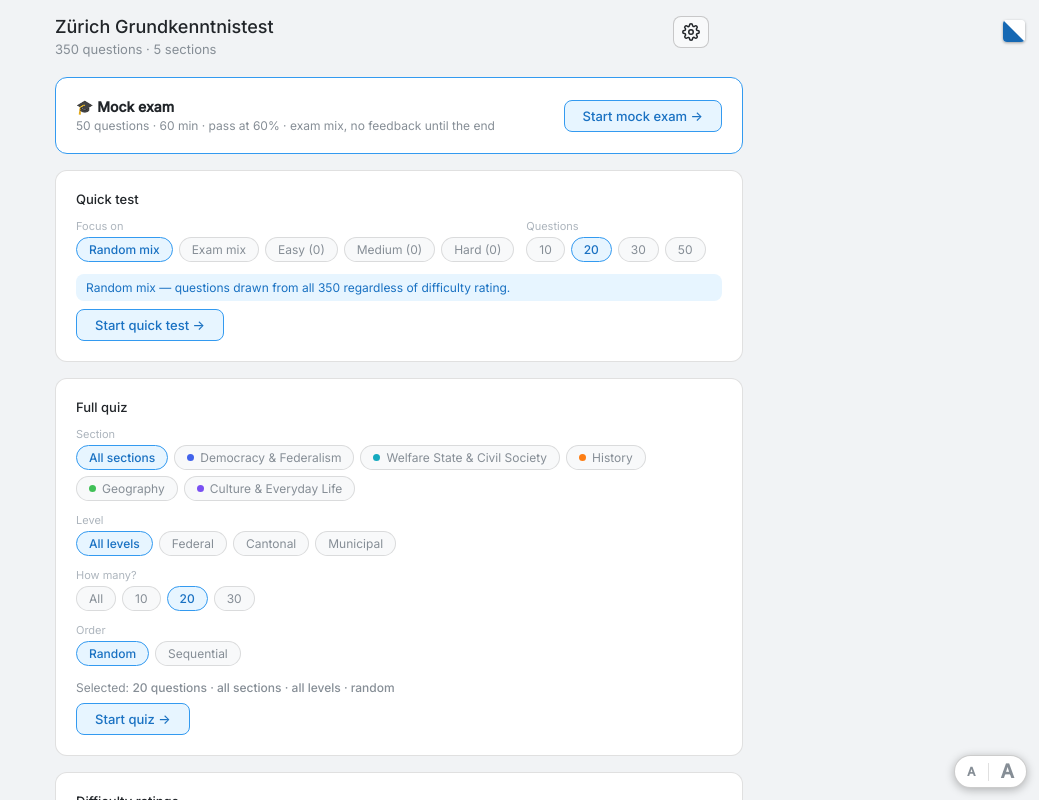
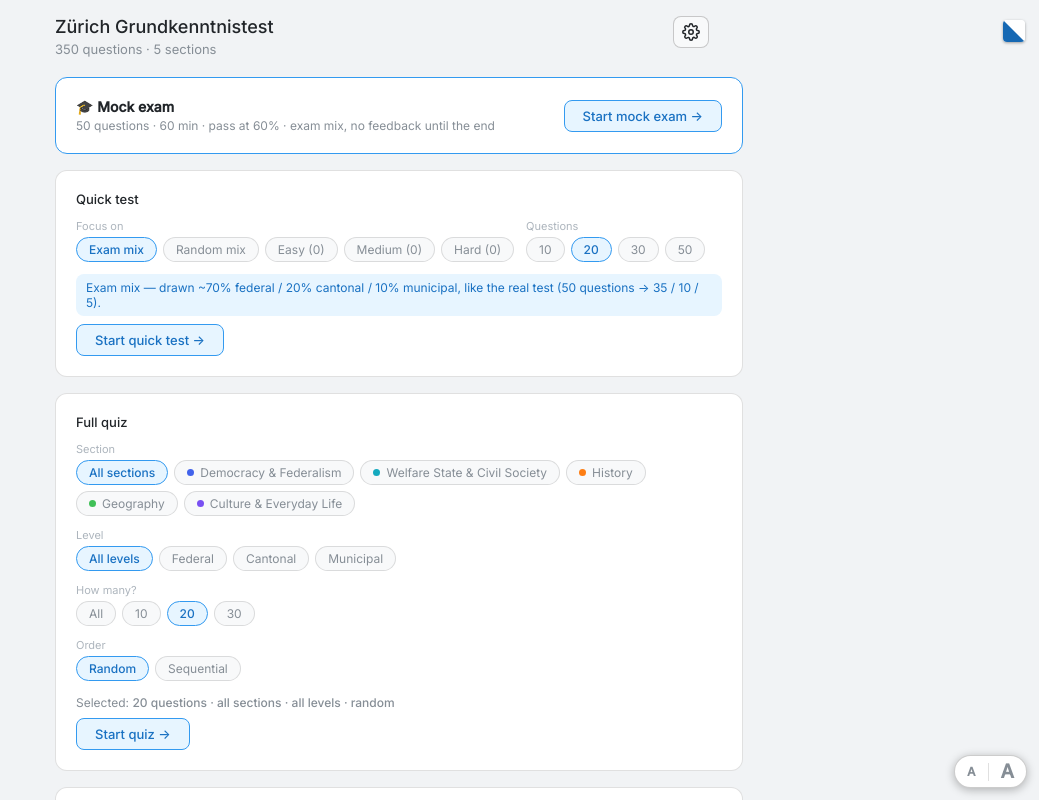
Before and after one commit to THRD-GH/KantonZurich-Grundkenntnistest, a React (Vite) app: page / in a window 1280 px wide. Shown: the top 800 px of the page, without its empty margins (241-1280 px from the left). Built offline with nearby package versions, Linux system fonts and the light colour scheme.

Commit message:
Flag opens Help; default Quick test to Exam mix; document audio read-aloud in Help+README

```diff
--- a/src/App.jsx
+++ b/src/App.jsx
@@ -217,14 +217,15 @@ const sayText = (q, order = [0, 1, 2, 3]) => q.de + ". " + order.map(oi => q.opt
 const asset = (p) => (typeof p === "string" && p.startsWith("/")) ? import.meta.env.BASE_URL + p.slice(1) : p;
 // Small decorative Canton-Zürich flag pinned to the top-right corner of every page.
 // Diagonal (per bend): white upper-right, blue lower-left — matching the canton arms.
-function ZurichFlag() {
-  return (
-    <div aria-hidden="true" title="Kanton Zürich" style={{ position:"fixed", top:20, right:14, width:22, height:22, zIndex:50, pointerEvents:"none", borderRadius:4, overflow:"hidden", boxShadow:"0 1px 3px rgba(0,0,0,0.35)" }}>
+function ZurichFlag({ onClick }) {
+  return (
+    <button type="button" onClick={onClick} aria-label="Help & about" title="Kanton Zürich — Help & about"
+      style={{ position:"fixed", top:20, right:14, width:22, height:22, zIndex:50, padding:0, border:"none", background:"none", cursor:"pointer", borderRadius:4, overflow:"hidden", boxShadow:"0 1px 3px rgba(0,0,0,0.35)" }}>
       <svg viewBox="0 0 32 32" width="22" height="22" style={{ display:"block" }}>
         <rect width="32" height="32" fill="#ffffff"/>
         <path d="M0,0 L0,32 L32,32 Z" fill="#1668b3"/>
       </svg>
-    </div>
+    </button>
   );
 }
 
@@ -340,7 +341,7 @@ function EnToggle({ enMode, setEnMode, prefix = "EN" }) {
 // ── Home screen ───────────────────────────────────────────────────────────────
 function HomeScreen({ difficulties, history, progress, dueCount, resume, onResume, onStart, onQuickTest, onMockExam, onHistory, onBrowser, onHelp, onSettings, onResetRatings, onSmartReview }) {
   const counts = countByDiff(difficulties);
-  const [qtDiff, setQtDiff]   = useState("random");
+  const [qtDiff, setQtDiff]   = useState("exam");
   const [qtCount, setQtCount] = useState(20);
   const [secCount, setSecCount] = useState(20);
   // Full-quiz filters combine: section AND level, with a count and order
@@ -412,6 +413,14 @@ function HomeScreen({ difficulties, history, progress, dueCount, resume, onResum
           <div>
             <div style={{ fontSize:11, color:"var(--color-text-tertiary)", marginBottom:4 }}>Focus on</div>
             <div style={{ display:"flex", gap:6, flexWrap:"wrap" }}>
+              <button onClick={() => setQtDiff("exam")}
+                style={{ fontSize:12, padding:"4px 12px", borderRadius:99, cursor:"pointer",
+                  background: qtDiff==="exam" ? "var(--color-background-info)" : "var(--color-background-secondary)",
+                  color: qtDiff==="exam" ? "var(--color-text-info)" : "var(--color-text-secondary)",
+                  border: qtDiff==="exam" ? "1.5px solid var(--color-border-info)" : "0.5px solid var(--color-border-tertiary)",
+                  fontWeight: qtDiff==="exam" ? 500 : 400 }}>
+                Exam mix
+              </button>
               <button onClick={() => setQtDiff("random")}
                 style={{ fontSize:12, padding:"4px 12px", borderRadius:99, cursor:"pointer",
                   background: qtDiff==="random" ? "var(--color-background-info)" : "var(--color-background-secondary)",
@@ -419,14 +428,6 @@ function HomeScreen({ difficulties, history, progress, dueCount, resume, onResum
                   border: qtDiff==="random" ? "1.5px solid var(--color-border-info)" : "0.5px solid var(--color-border-tertiary)",
                   fontWeight: qtDiff==="random" ? 500 : 400 }}>
                 Random mix
-              </button>
-              <button onClick={() => setQtDiff("exam")}
-                style={{ fontSize:12, padding:"4px 12px", borderRadius:99, cursor:"pointer",
-                  background: qtDiff==="exam" ? "var(--color-background-info)" : "var(--color-background-secondary)",
-                  color: qtDiff==="exam" ? "var(--color-text-info)" : "var(--color-text-secondary)",
-                  border: qtDiff==="exam" ? "1.5px solid var(--color-border-info)" : "0.5px solid var(--color-border-tertiary)",
-                  fontWeight: qtDiff==="exam" ? 500 : 400 }}>
-                Exam mix
               </button>
               {["easy","medium","hard"].map(d => {
                 const c = DIFF_COLORS[d];
@@ -1500,6 +1501,7 @@ const HELP_SECTIONS = [
   { t: "History & progress", b: ["Your past sessions plus accuracy broken down by section and by level, so you can see exactly where to focus."] },
   { t: "Browse questions", b: ["Read the whole catalogue, filter by difficulty / section / level, search the text, and reveal the correct answer for any question."] },
   { t: "Explanations", b: ["Every question has a short explanation (German + English) of why the answer is correct, with a link to an external source for more depth. Explanations are off by default during quizzes (so they don't spoil the test) — flip the “💡 Explain” switch to show them — and are always available in Browse and in review screens."] },
+  { t: "Audio (read aloud)", b: ["Tap the 🔊 speaker on any question to hear it read aloud in German — the question followed by the options, in the same order they appear on screen. It's a built-in accessibility aid (uses your device's German voice) and also helps with pronunciation. Tap again (⏹) to stop; audio also stops automatically when you move to another question or leave the page."] },
   { t: "Display & language", b: ["English translations can be shown for the question only, or for the question and every option. Text size (A / A / A / A) scales the whole app for easier reading on phones. High-contrast mode boosts legibility; dark mode follows your device setting. The five question classes (sections) are colour-coded throughout — Democracy & Federalism (blue), Welfare State & Civil Society (teal), History (orange), Geography (green), Culture & Everyday Life (violet)."] },
   { t: "Keyboard shortcuts", b: [["1 – 4", "choose an option"], ["Enter / Space / →", "submit, then go to next"], ["←", "previous question"]] },
   { t: "Your data", b: ["Difficulty ratings, history and progress are stored only in this browser — nothing is uploaded. Clearing your browser data resets them."] },
@@ -1748,5 +1750,5 @@ export default function App() {
     />
   );
   })();
-  return <>{view}<ZurichFlag /><ZoomControl textSize={textSize} setTextSize={setTextSize} /></>;
-}
+  return <>{view}<ZurichFlag onClick={() => setScreen("help")} /><ZoomControl textSize={textSize} setTextSize={setTextSize} /></>;
+}
```
Also changed, not shown: 1 other file (tests, documents, lock files or other folders).
